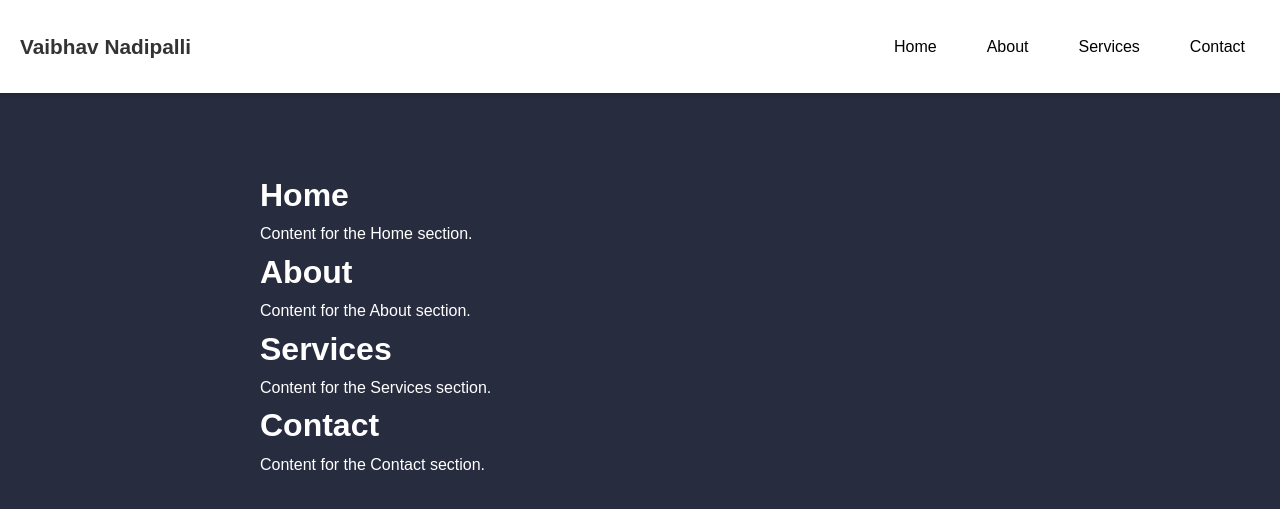
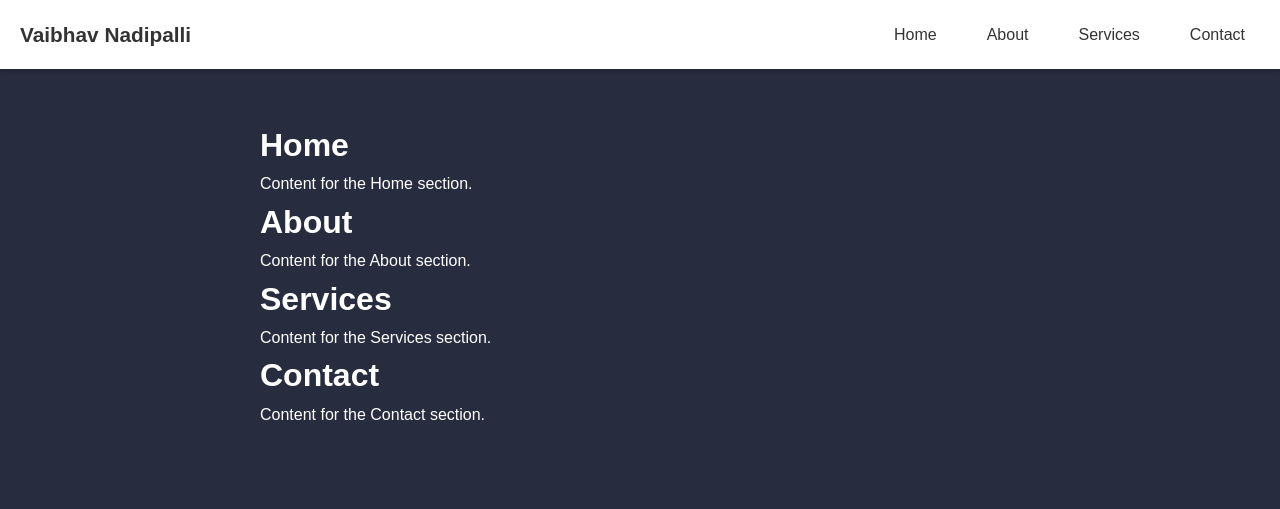
Before and after one commit to Vaibhav-Nadipalli/vaibhav-nadipalli.github.io, a Jekyll site: the page built from index.markdown, in a window 1280 px wide. Shown: the top 509 px of the page. Built offline with Jekyll 4.4.1, drawn with Linux system fonts in a browser that asks for light colours.

Commit message:
Update styles.css

```diff
--- a/assets/css/styles.css
+++ b/assets/css/styles.css
@@ -18,12 +18,12 @@ body {
 /* Navigation bar styling */
 header {
     background-color: #fff; /* White background */
-    color: #000;
+    color: #333; /* Dark grey text */
     position: fixed;
     width: 100%;
     top: 0;
     z-index: 1000;
-    padding: 10px 20px; /* Adjusted padding for spacing */
+    padding: 8px 20px; /* Adjusted padding for spacing */
     box-shadow: 0 2px 5px rgba(0,0,0,0.2);
 }
 
@@ -37,7 +37,7 @@ header {
     font-size: 1.3em; /* Smaller font size */
     color: #333; /* Dark grey color */
     margin: 0; /* Reset margin */
-    padding: 20px 0; /* Padding for spacing */
+    padding: 10px 0; /* Padding for spacing */
     margin-right: 200px; /* Increased margin for right spacing */
 }
 
@@ -55,21 +55,21 @@ header {
 }
 
 .nav-links li a {
-    color: #000; /* Black text */
+    color: #333; /* Dark grey text */
     text-decoration: none;
-    padding: 10px 15px;
+    padding: 8px 15px; /* Adjusted padding */
     transition: background-color 0.3s ease;
 }
 
 .nav-links li a:hover {
-    background-color: #000; /* Black background on hover */
-    color: #fff; /* White text on hover */
+    background-color: #f0f0f0; /* Light grey background on hover */
+    color: #333; /* Dark grey text on hover */
 }
 
 /* Main content area */
 main {
     max-width: 800px;
-    margin: 150px auto 20px; /* Adjusted margin to account for fixed header and center vertically */
+    margin: 100px auto 20px; /* Adjusted margin to account for fixed header and center vertically */
     padding: 20px;
     background-color: #282c3f; /* Dark navy background */
     color: #fff;
```
